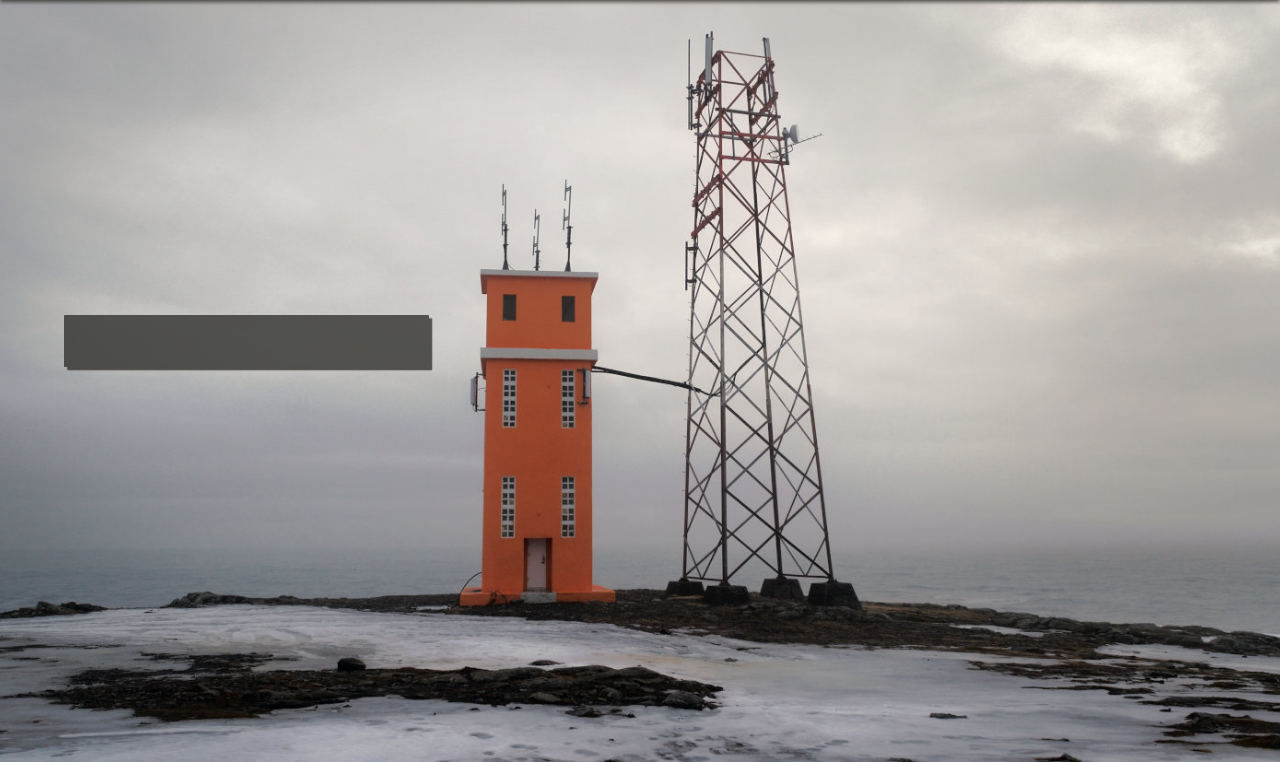
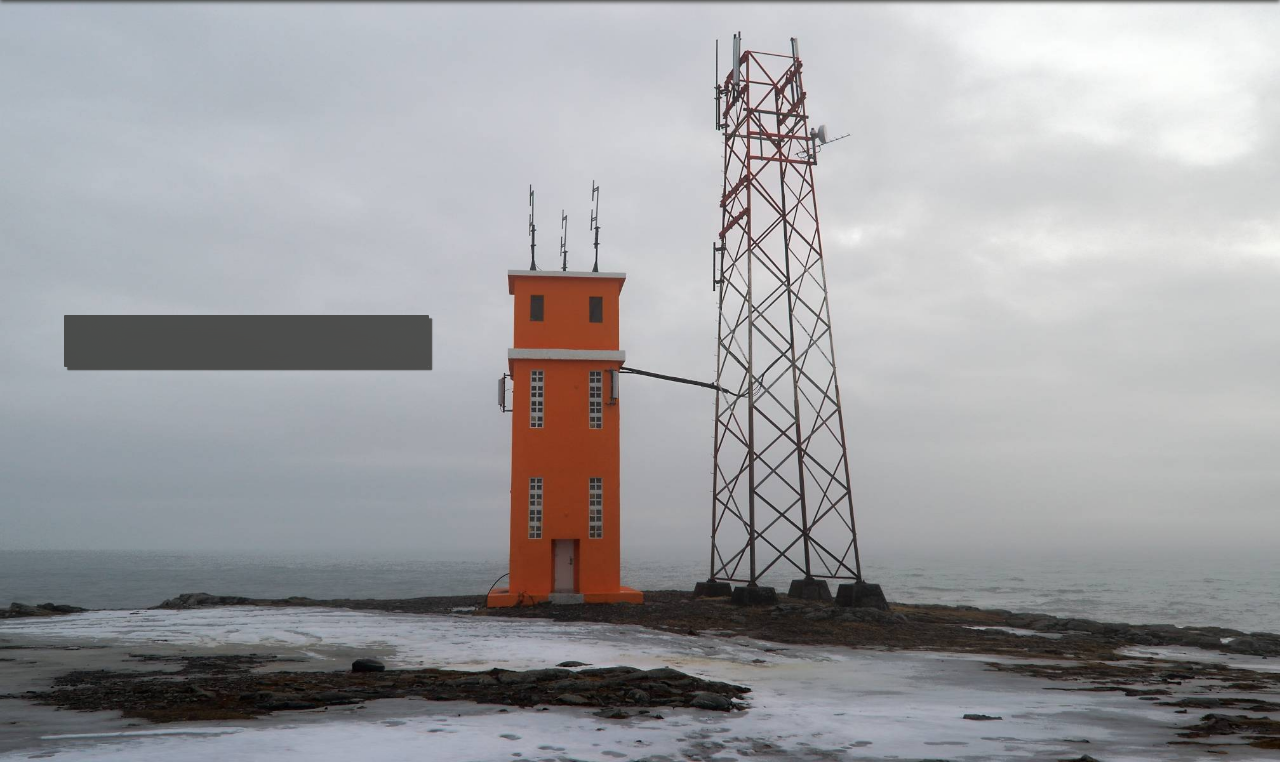
Before and after one commit to amgbanks/amgbanks-website, a Django app: page / in a window 1280 px wide. Shown: the part 38-800 px from the top of the page. Run offline with Django 3.2, Linux system fonts and the light colour scheme; data that the repository does not hold is empty.

Commit message:
Better hero image

```diff
--- a/website/static/css/sass/_variables.sass
+++ b/website/static/css/sass/_variables.sass
@@ -6,8 +6,8 @@ $light: lighten(#abadb3, 20%)
 $accent: #c04011
 
 // background image
-$bg-image-large: url("https://s3.us-east-2.amazonaws.com/amgbanks-assets/static/media/backgrounds/hvalnes/hvalnes_lqr1600x827.jpg")
-$bg-image-small: url("https://s3.us-east-2.amazonaws.com/amgbanks-assets/static/media/backgrounds/hvalnes/hvalnes_lqr600x310.jpg")
+$bg-image-large: url("/static/media/backgrounds/hvalnes_lqr_2400x1200.jpg")
+$bg-image-small: url("/static/media/backgrounds/hvalnes_lqr_600x300.jpg")
 $bg-height: 310px
 $bg-width: 600px
 
--- a/website/static/css/style.css
+++ b/website/static/css/style.css
@@ -216,7 +216,7 @@ nav {
   grid-row: 1;
   grid-column: 1;
   height: 51.6666666667vw;
-  background: url("https://s3.us-east-2.amazonaws.com/amgbanks-assets/static/media/backgrounds/hvalnes/hvalnes_lqr600x310.jpg");
+  background: url("/static/media/backgrounds/hvalnes_lqr_600x300.jpg");
   background-position: center top;
   background-repeat: no-repeat;
   background-size: contain; }
@@ -256,7 +256,7 @@ nav {
 
   .hero-image {
     height: 100%;
-    background-image: url("https://s3.us-east-2.amazonaws.com/amgbanks-assets/static/media/backgrounds/hvalnes/hvalnes_lqr1600x827.jpg");
+    background-image: url("/static/media/backgrounds/hvalnes_lqr_2400x1200.jpg");
     background-size: cover; }
 
   .welcome {
```
Also changed, not shown: website/templates/website/index.html (+8 -2 lines), website/static/media/backgrounds/hvalnes/hvalnes_lqr1600x827.jpg (deleted), website/static/media/backgrounds/hvalnes/hvalnes_lqr600x310.jpg (deleted), website/static/media/backgrounds/hvalnes_lqr_2400x1200.jpg (added), website/static/media/backgrounds/hvalnes_lqr_600x300.jpg (added), 1 other file.
